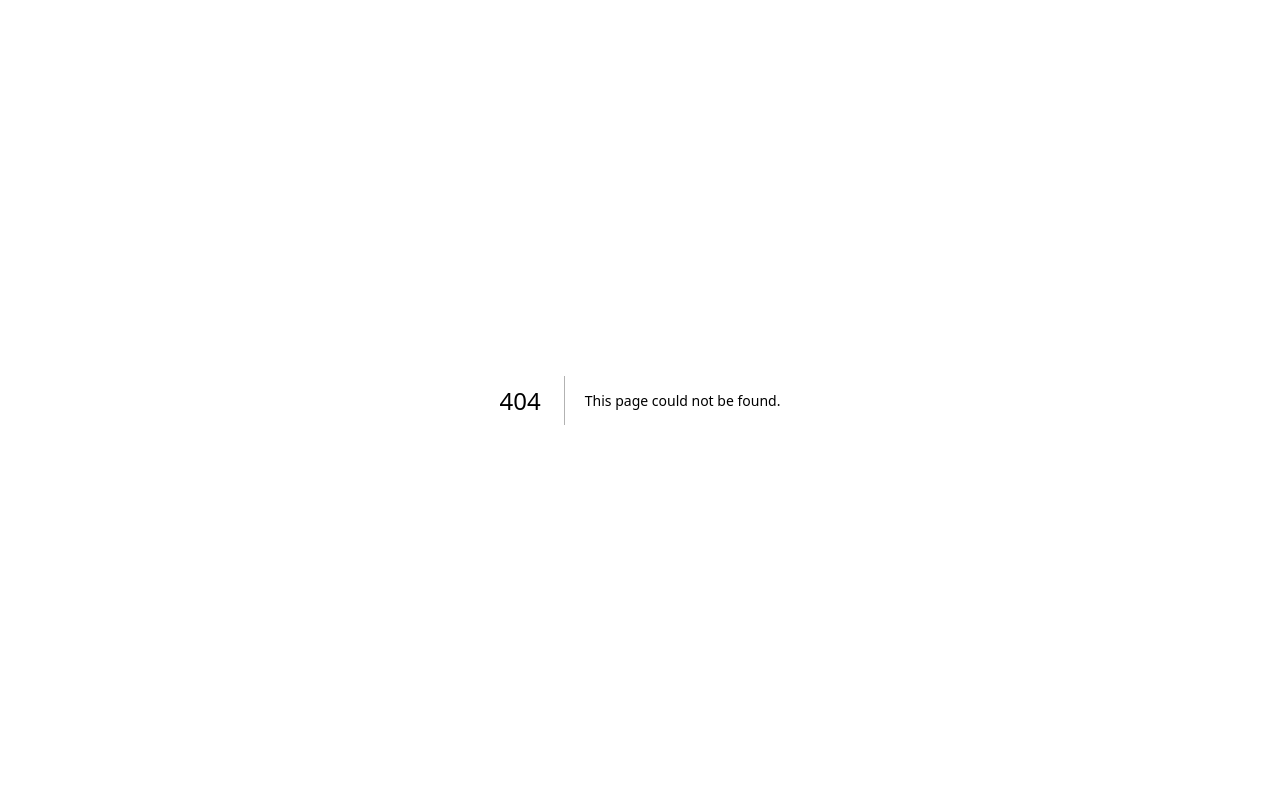
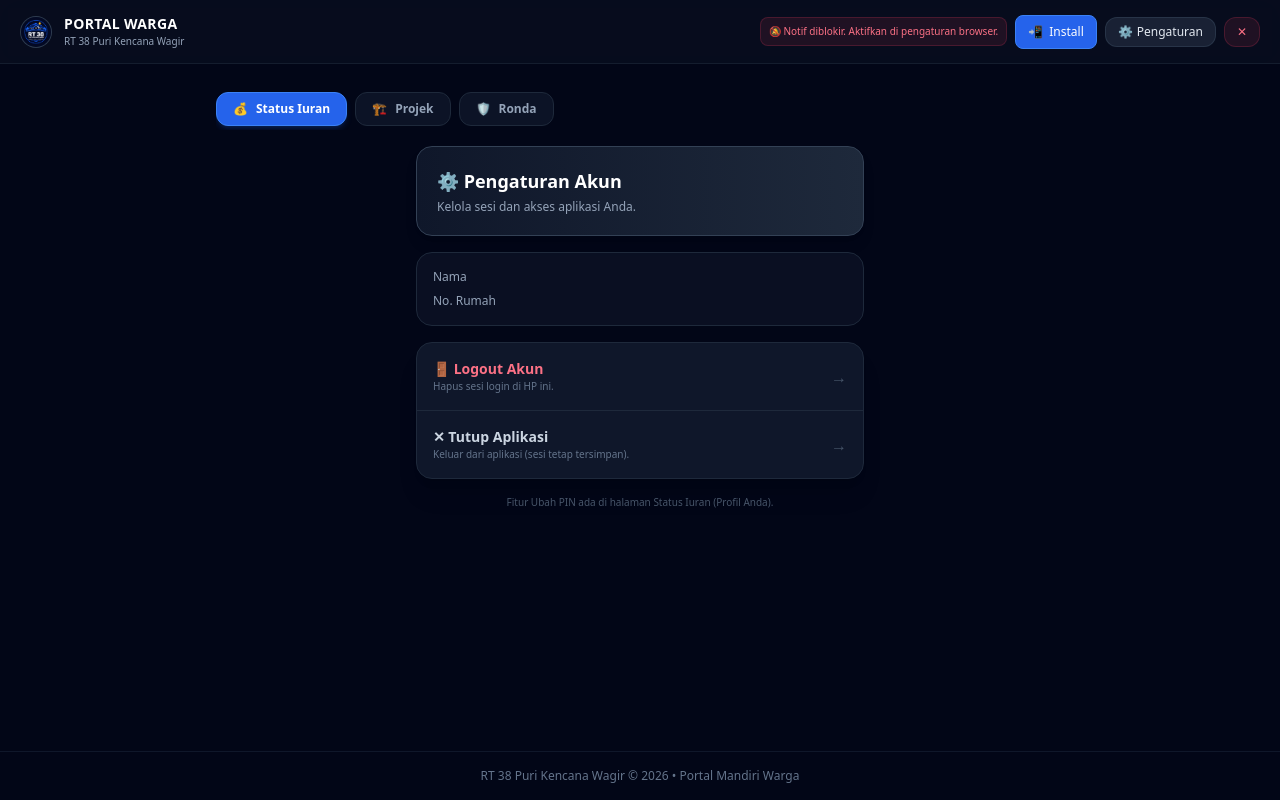
Before and after one commit to rt38pkw/web-rt, a Next.js app: page /dashboard-warga/pengaturan in a window 1280 px wide. Before the commit this address had no page. Built offline with nearby package versions, Linux system fonts and the light colour scheme; no server answers; sample sign-in values are in the browser's storage.

Commit message:
Create pengaturan.js

```diff
--- /dev/null
+++ b/pages/dashboard-warga/pengaturan.js
@@ -0,0 +1,94 @@
+// pages/dashboard-warga/pengaturan.js
+import { useEffect, useState } from 'react';
+import { useRouter } from 'next/router';
+import Head from 'next/head';
+import { Capacitor } from '@capacitor/core';
+import { App } from '@capacitor/app';
+import Layout from '../../components/warga/Layout';
+
+export default function PengaturanWarga() {
+  const router = useRouter();
+  const [warga, setWarga] = useState(null);
+
+  useEffect(() => {
+    const savedSession = localStorage.getItem('warga_session');
+    if (!savedSession) {
+      router.replace('/');
+      return;
+    }
+    setWarga(JSON.parse(savedSession));
+  }, []);
+
+  const handleLogout = () => {
+    if (!confirm('Yakin ingin keluar dari akun ini? Anda harus login kembali besok.')) return;
+    localStorage.removeItem('warga_session');
+    router.replace('/');
+  };
+
+  const handleTutupAplikasi = () => {
+    if (Capacitor.isNativePlatform()) {
+      App.exitApp();
+    } else {
+      alert('Silakan tutup tab ini secara manual.');
+    }
+  };
+
+  if (!warga) return null;
+
+  return (
+    <>
+      <Head><title>Pengaturan Akun - Portal Warga RT 38</title></Head>
+      <Layout warga={warga}>
+        <div className="max-w-md mx-auto space-y-4">
+
+          {/* HEADER HALAMAN */}
+          <div className="bg-gradient-to-r from-slate-900 to-slate-800 border border-slate-700 rounded-2xl p-5 shadow-lg">
+            <h2 className="text-lg font-bold text-white">⚙️ Pengaturan Akun</h2>
+            <p className="text-xs text-slate-400 mt-1">Kelola sesi dan akses aplikasi Anda.</p>
+          </div>
+
+          {/* INFO AKUN */}
+          <div className="bg-slate-900/60 border border-slate-800 rounded-2xl p-4 space-y-2">
+            <div className="flex justify-between text-xs">
+              <span className="text-slate-400">Nama</span>
+              <span className="text-white font-semibold">{warga.nama_lengkap}</span>
+            </div>
+            <div className="flex justify-between text-xs">
+              <span className="text-slate-400">No. Rumah</span>
+              <span className="text-white font-semibold">{warga.no_rumah}</span>
+            </div>
+          </div>
+
+          {/* AKSI */}
+          <div className="bg-slate-900 border border-slate-800 rounded-2xl overflow-hidden shadow-xl">
+            <button
+              onClick={handleLogout}
+              className="w-full text-left p-4 hover:bg-slate-800/60 transition flex items-center justify-between border-b border-slate-800"
+            >
+              <div>
+                <div className="text-sm font-bold text-rose-400">🚪 Logout Akun</div>
+                <div className="text-[10px] text-slate-500">Hapus sesi login di HP ini.</div>
+              </div>
+              <span className="text-slate-600">&rarr;</span>
+            </button>
+
+            <button
+              onClick={handleTutupAplikasi}
+              className="w-full text-left p-4 hover:bg-slate-800/60 transition flex items-center justify-between"
+            >
+              <div>
+                <div className="text-sm font-bold text-slate-300">✕ Tutup Aplikasi</div>
+                <div className="text-[10px] text-slate-500">Keluar dari aplikasi (sesi tetap tersimpan).</div>
+              </div>
+              <span className="text-slate-600">&rarr;</span>
+            </button>
+          </div>
+
+          <p className="text-center text-[10px] text-slate-600 mt-4">
+            Fitur Ubah PIN ada di halaman Status Iuran (Profil Anda).
+          </p>
+        </div>
+      </Layout>
+    </>
+  );
+}
```
